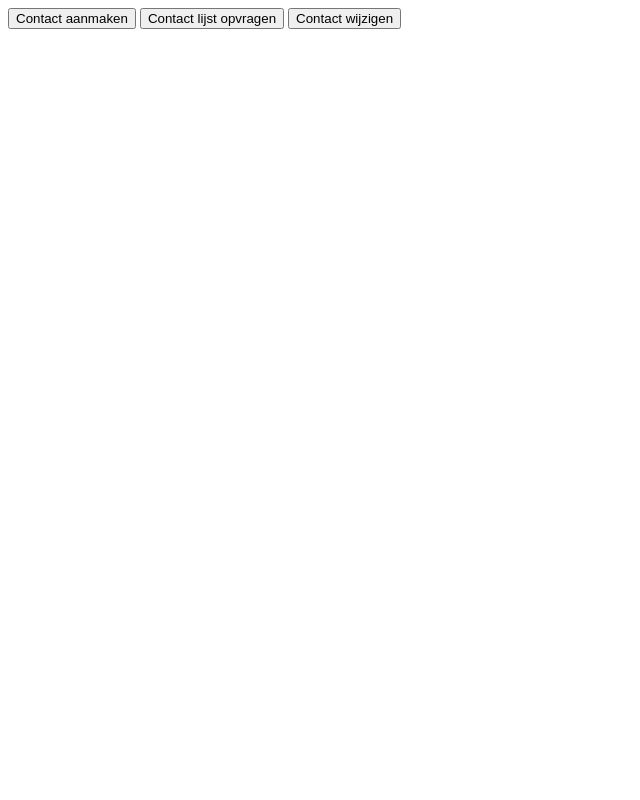
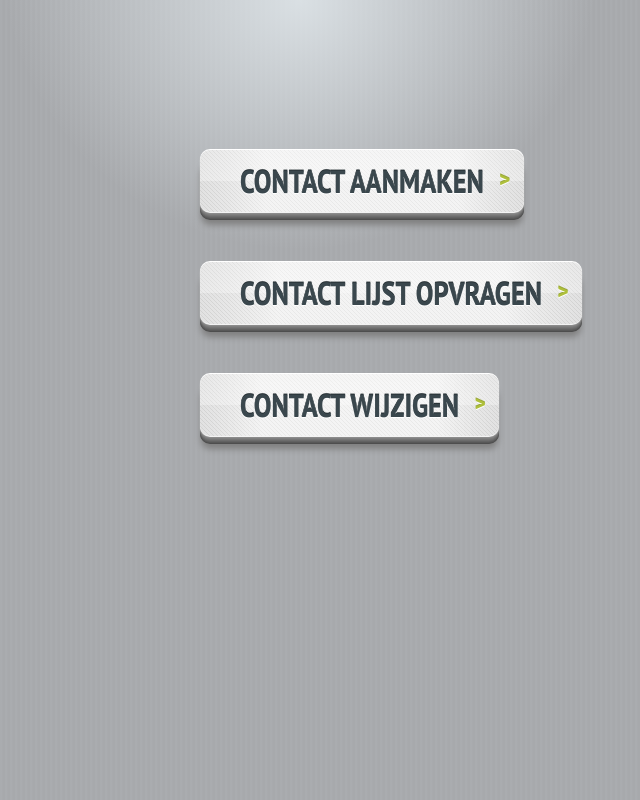
Before and after one commit to LaurensB123/Switch2ITWebAdvancedProject, a CodeIgniter app: the page made by CodeIgniter-3.1.6Fresh/application/views/welcome_message.php in a window 1280 px wide. Shown: the whole page, without its empty margins (0-640 px from the left). Run offline with CodeIgniter, Linux system fonts and the light colour scheme; data that the repository does not hold is empty.

Commit message:
Stylecheet button links leggen

```diff
--- a/CodeIgniter-3.1.6Fresh/application/views/welcome_message.php
+++ b/CodeIgniter-3.1.6Fresh/application/views/welcome_message.php
@@ -1,18 +1,33 @@
 <?php
-print_r($result);
 defined('BASEPATH') OR exit('No direct script access allowed');
 ?><!DOCTYPE html>
 <html lang="en">
 <head>
+    <link  href="http://fonts.googleapis.com/css?family=Cabin:400,500,600,bold" rel="stylesheet" type="text/css" >
+    <link  href="http://fonts.googleapis.com/css?family=PT+Sans+Narrow:regular,bold" rel="stylesheet" type="text/css" >
+    <link rel="stylesheet" type="text/css" href="<?php echo base_url(); ?>css/HomeStyle.css">
     <meta charset="utf-8">
     <title>Welcome to CodeIgniter</title>
 
 
 </head>
 <body>
+<div id="pagegradient">
+<a class="button" href="<?php echo site_url('Welcome/loadContactenAanmaken/uri') ?>">
+<span>Contact aanmaken</span>
+</a>
 
-<button type="button" onclick="contactenAanmaken.html">Contact aanmaken</button>
-<button type="button" onclick="contactenLijstOpvragen.html">Contact lijst opvragen</button>
-<button type="button" onclick="ContactenWijzigen.html">Contact wijzigen</button>
+<br>
+
+<a  class="button" href="<?php echo site_url('Welcome/loadContactenLijstOpvragen/uri') ?>">
+<span>Contact lijst opvragen</span>
+</a>
+
+<br>
+
+<a class="button" href="<?php echo site_url('Welcome/loadContactenWijzigen/uri') ?>">
+<span>Contact wijzigen</span>
+</a>
+</div>
 </body>
 </html>
--- /dev/null
+++ b/CodeIgniter-3.1.6Fresh/css/HomeStyle.css
@@ -0,0 +1,153 @@
+body {
+    background: #A7A9AC;
+    background-image: -webkit-gradient(
+            linear,
+            left top,
+            right top,
+            color-stop(.34, rgba(230,237,241,.05)),
+            color-stop(.67, rgba(230,237,241,0)));
+    -webkit-background-size: 5px 5px;
+}
+
+#pagegradient {
+    background-image:
+            -webkit-gradient(
+                    radial,
+                    50% -50,
+                    300,
+                    50% 0,
+                    0,
+                    from(rgba(230, 237, 241, 0)),
+                    to(rgba(230, 237, 241, 0.8)));
+
+    height:100%;
+    left:0px;
+    position:absolute;
+    top:0;
+    width: 600px;
+}
+
+.button {
+    position: relative;
+    top: 100px;
+    left: 200px;
+    display: inline-block;
+    margin-top: 50px;
+
+    -webkit-border-radius: 10px;
+
+    -webkit-box-shadow:
+            0px 3px rgba(128,128,128,1), /* gradient effects */
+            0px 4px rgba(118,118,118,1),
+            0px 5px rgba(108,108,108,1),
+            0px 6px rgba(98,98,98,1),
+            0px 7px rgba(88,88,88,1),
+            0px 8px rgba(78,78,78,1),
+            0px 14px 6px -1px rgba(128,128,128,1); /* shadow */
+
+    -webkit-transition: -webkit-box-shadow .1s ease-in-out;
+}
+
+.button span {
+    background-color: #E8E8E8;
+
+    background-image:
+        /* gloss gradient */
+            -webkit-gradient(
+                    linear,
+                    left bottom,
+                    left top,
+                    color-stop(50%,rgba(255,255,255,0)),
+                    color-stop(50%,rgba(255,255,255,0.3)),
+                    color-stop(100%,rgba(255,255,255,0.2))),
+
+                /* dark outside gradient */
+            -webkit-gradient(
+                    linear,
+                    left top,
+                    right top,
+                    color-stop(0%,rgba(210,210,210,0.3)),
+                    color-stop(20%,rgba(210,210,210,0)),
+                    color-stop(80%,rgba(210,210,210,0)),
+                    color-stop(100%,rgba(210,210,210,0.3))),
+
+                /* light inner gradient */
+            -webkit-gradient(
+                    linear,
+                    left top,
+                    right top,
+                    color-stop(0%,rgba(255,255,255,0)),
+                    color-stop(20%,rgba(255,255,255,0.5)),
+                    color-stop(80%,rgba(255,255,255,0.5)),
+                    color-stop(100%,rgba(255,255,255,0))),
+
+                /* diagonal line pattern */
+            -webkit-gradient(
+                    linear,
+                    0% 100%,
+                    100% 0%,
+                    color-stop(0%,rgba(255,255,255,0)),
+                    color-stop(40%,rgba(255,255,255,0)),
+                    color-stop(40%,#D2D2D1),
+                    color-stop(60%,#D2D2D1),
+                    color-stop(60%,rgba(255,255,255,0)),
+                    color-stop(100%,rgba(255,255,255,0)));
+
+    -webkit-box-shadow:
+            0px -1px #fff, /* top highlight */
+            0px 1px 1px #FFFFFF; /* bottom edge */
+
+    -webkit-background-size: 100%, 100%, 100%, 4px 4px;
+
+    -webkit-border-radius: 10px;
+    -webkit-transition: -webkit-transform .1s ease-in-out;
+
+    display: inline-block;
+    padding: 10px 40px 10px 40px;
+
+    color: #3A474D;
+    text-transform: uppercase;
+    font-family: 'TradeGothicLTStd-BdCn20','PT Sans Narrow';
+    font-weight: 700;
+    font-size: 32px;
+
+    text-shadow: 0px 1px #fff, 0px -1px #262F33;
+}
+
+.button span:hover {
+    color: #AEBF3B;
+    text-shadow: 0px -1px #97A63A;
+    cursor: pointer;
+}
+
+.button:active {
+    -webkit-box-shadow:
+            0px 3px rgba(128,128,128,1),
+            0px 4px rgba(118,118,118,1),
+            0px 5px rgba(108,108,108,1),
+            0px 6px rgba(98,98,98,1),
+            0px 7px rgba(88,88,88,1),
+            0px 8px rgba(78,78,78,1),
+            0px 10px 2px 0px rgba(128,128,128,.6); /* shadow */
+}
+
+.button:active span{
+    -webkit-transform: translate(0, 5px); /* depth of button press */
+}
+
+.button span:after {
+    content: ">";
+    display: block;
+    width: 10px;
+    height: 10px;
+
+    position: absolute;
+    right: 14px;
+    top: 12px;
+
+    font-family: 'Cabin';
+    font-weight: 700;
+    color: #AEBF3B;
+    text-shadow: 0px 1px #fff, 0px -1px #97A63A;
+    font-size: 26px;
+}
```
Also changed, not shown: CodeIgniter-3.1.6Fresh/application/controllers/Welcome.php (+15 -1 lines).
